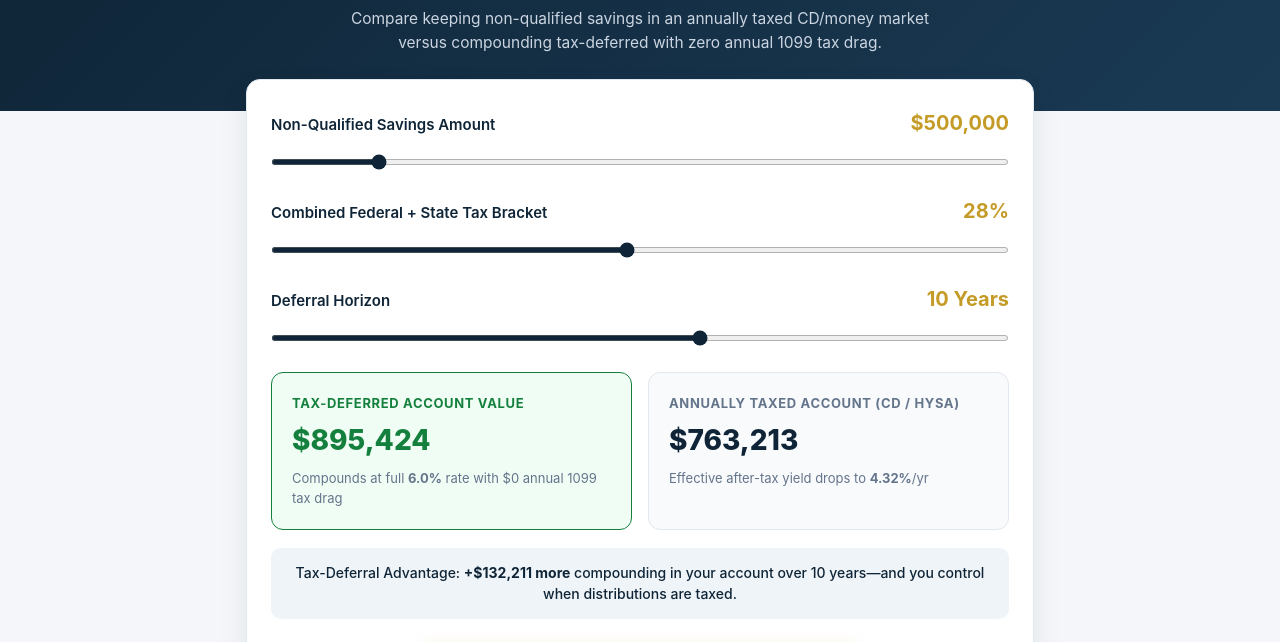
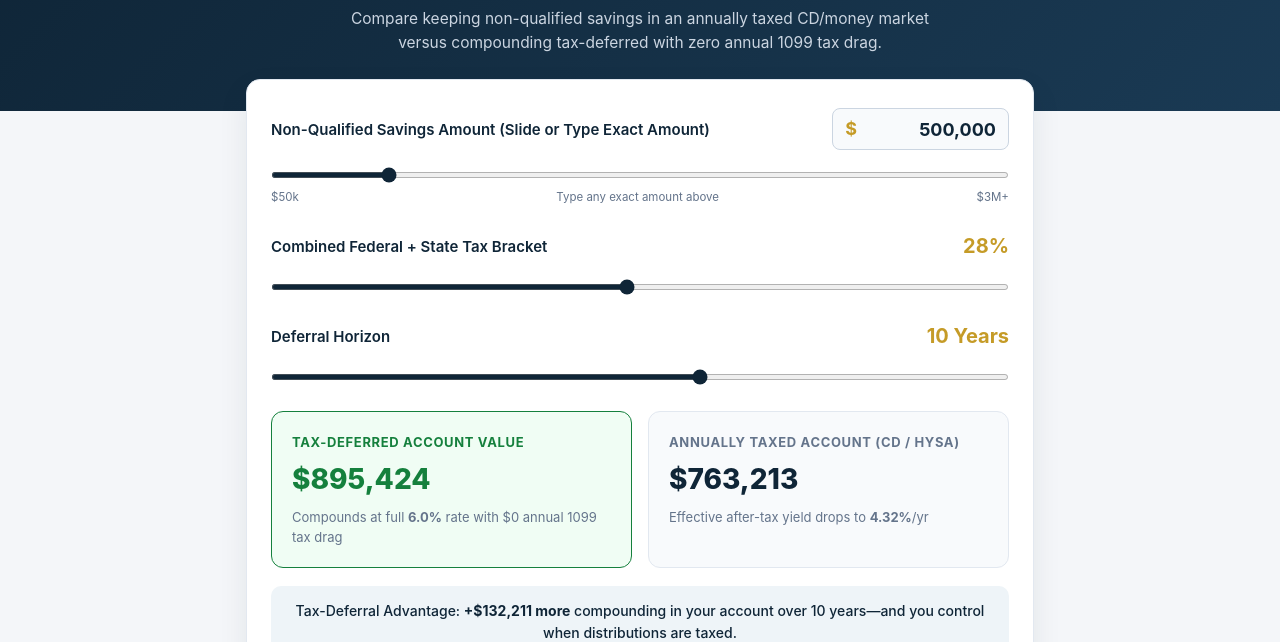
Before and after one commit to jromangfi21/retirement-calculators, a plain HTML site: page tax-shield.html in a window 1280 px wide. Shown: the part 141-783 px from the top of the page. Drawn offline with Linux system fonts and the light colour scheme.

Commit message:
Update tax-shield.html

```diff
--- a/tax-shield.html
+++ b/tax-shield.html
@@ -58,16 +58,56 @@
     .control-header {
       display: flex;
       justify-content: space-between;
-      align-items: baseline;
-      margin-bottom: 8px;
+      align-items: center;
+      gap: 12px;
+      margin-bottom: 10px;
+      flex-wrap: wrap;
     }
     .control label { font-weight: 600; font-size: 15px; color: var(--navy); }
     .val-display { font-size: 20px; font-weight: 700; color: var(--gold); }
+    .money-input-wrap {
+      display: inline-flex;
+      align-items: center;
+      border: 1.5px solid #cbd5e1;
+      border-radius: 8px;
+      padding: 6px 12px;
+      background: #f8fafc;
+      transition: border-color 0.15s ease, box-shadow 0.15s ease;
+    }
+    .money-input-wrap:focus-within {
+      border-color: var(--gold);
+      background: #fff;
+      box-shadow: 0 0 0 3px rgba(197, 155, 39, 0.18);
+    }
+    .money-prefix {
+      font-size: 18px;
+      font-weight: 700;
+      color: var(--gold);
+      margin-right: 4px;
+    }
+    .money-input {
+      border: none;
+      background: transparent;
+      font-size: 18px;
+      font-weight: 700;
+      color: var(--navy);
+      width: 135px;
+      text-align: right;
+      outline: none;
+      font-family: inherit;
+    }
     input[type="range"] {
       width: 100%;
       accent-color: var(--navy);
       height: 6px;
       cursor: pointer;
+    }
+    .slider-hints {
+      display: flex;
+      justify-content: space-between;
+      font-size: 11.5px;
+      color: var(--muted);
+      margin-top: 4px;
     }
     .results-grid {
       display: grid;
@@ -155,10 +195,18 @@
     <div class="calc-card">
       <div class="control">
         <div class="control-header">
-          <label for="assets">Non-Qualified Savings Amount</label>
-          <span class="val-display" id="assetsVal">$500,000</span>
+          <label for="assetsInput">Non-Qualified Savings Amount (Slide or Type Exact Amount)</label>
+          <div class="money-input-wrap">
+            <span class="money-prefix">$</span>
+            <input type="text" inputmode="numeric" id="assetsInput" class="money-input" value="500,000" aria-label="Exact non-qualified savings amount" />
+          </div>
         </div>
-        <input type="range" id="assets" min="100000" max="3000000" value="500000" step="50000" />
+        <input type="range" id="assetsSlider" min="50000" max="3000000" value="500000" step="50000" />
+        <div class="slider-hints">
+          <span>$50k</span>
+          <span>Type any exact amount above</span>
+          <span>$3M+</span>
+        </div>
       </div>
 
       <div class="control">
@@ -207,17 +255,45 @@
   </footer>
 
   <script>
+    let currentAssets = 500000;
+    const sliderEl = document.getElementById('assetsSlider');
+    const inputEl = document.getElementById('assetsInput');
+
     function fmt(num) {
       return '$' + Math.round(num).toLocaleString('en-US');
     }
 
+    function parseMoney(str) {
+      const cleaned = String(str).replace(/[^0-9]/g, '');
+      return cleaned ? parseInt(cleaned, 10) : 0;
+    }
+
+    sliderEl.addEventListener('input', function () {
+      currentAssets = parseInt(this.value, 10);
+      inputEl.value = currentAssets.toLocaleString('en-US');
+      calculate();
+    });
+
+    inputEl.addEventListener('input', function () {
+      const val = parseMoney(this.value);
+      currentAssets = val;
+      sliderEl.value = Math.min(Math.max(val, 50000), 3000000);
+      calculate();
+    });
+
+    inputEl.addEventListener('blur', function () {
+      if (currentAssets < 10000) currentAssets = 10000;
+      this.value = currentAssets.toLocaleString('en-US');
+      sliderEl.value = Math.min(Math.max(currentAssets, 50000), 3000000);
+      calculate();
+    });
+
     function calculate() {
-      const principal = parseInt(document.getElementById('assets').value, 10);
+      const principal = currentAssets;
       const taxPct = parseInt(document.getElementById('taxRate').value, 10) / 100;
       const years = parseInt(document.getElementById('years').value, 10);
       const grossRate = 0.06;
 
-      document.getElementById('assetsVal').textContent = fmt(principal);
       document.getElementById('taxVal').textContent = `${Math.round(taxPct * 100)}%`;
       document.getElementById('yearsVal').textContent = `${years} Years`;
 
@@ -232,7 +308,6 @@
       document.getElementById('advantageBanner').innerHTML = `Tax-Deferral Advantage: <strong>+${fmt(diff)} more</strong> compounding in your account over ${years} years—and you control when distributions are taxed.`;
     }
 
-    document.getElementById('assets').addEventListener('input', calculate);
     document.getElementById('taxRate').addEventListener('input', calculate);
     document.getElementById('years').addEventListener('input', calculate);
     calculate();
```
